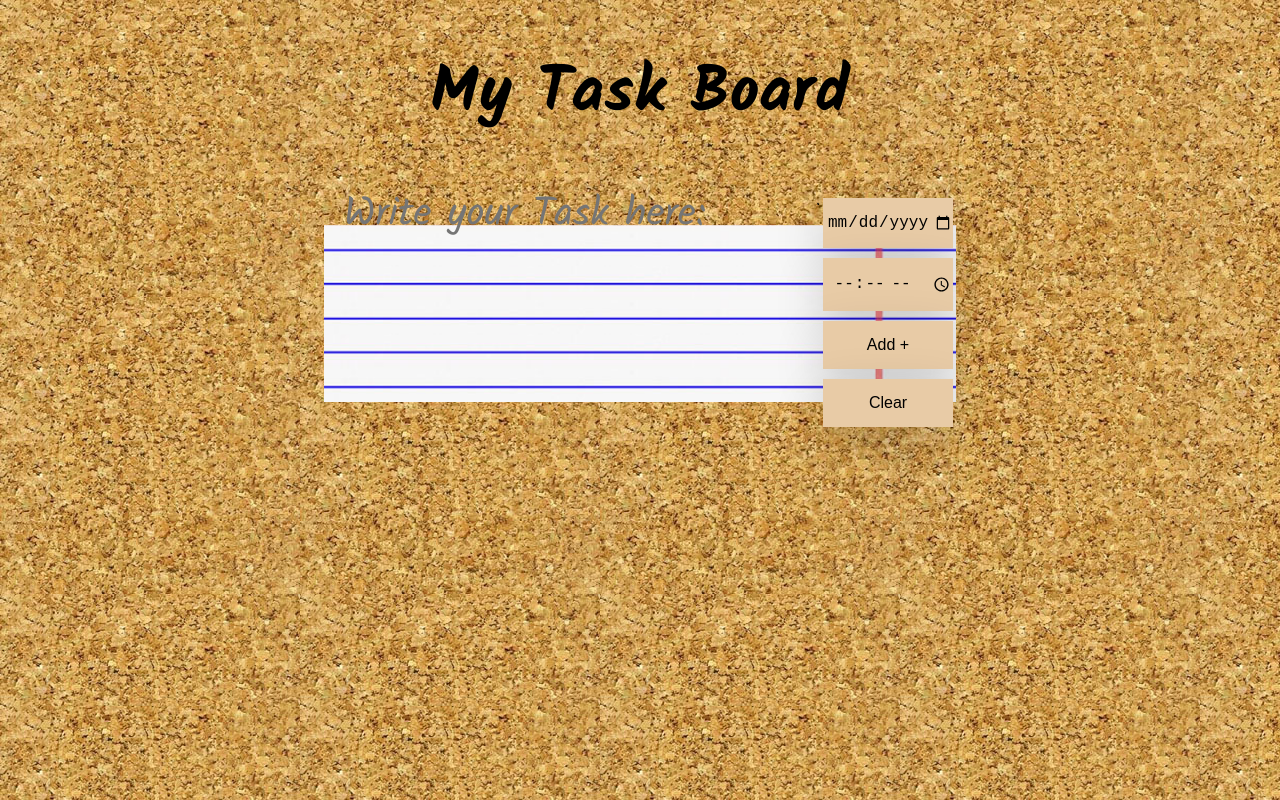
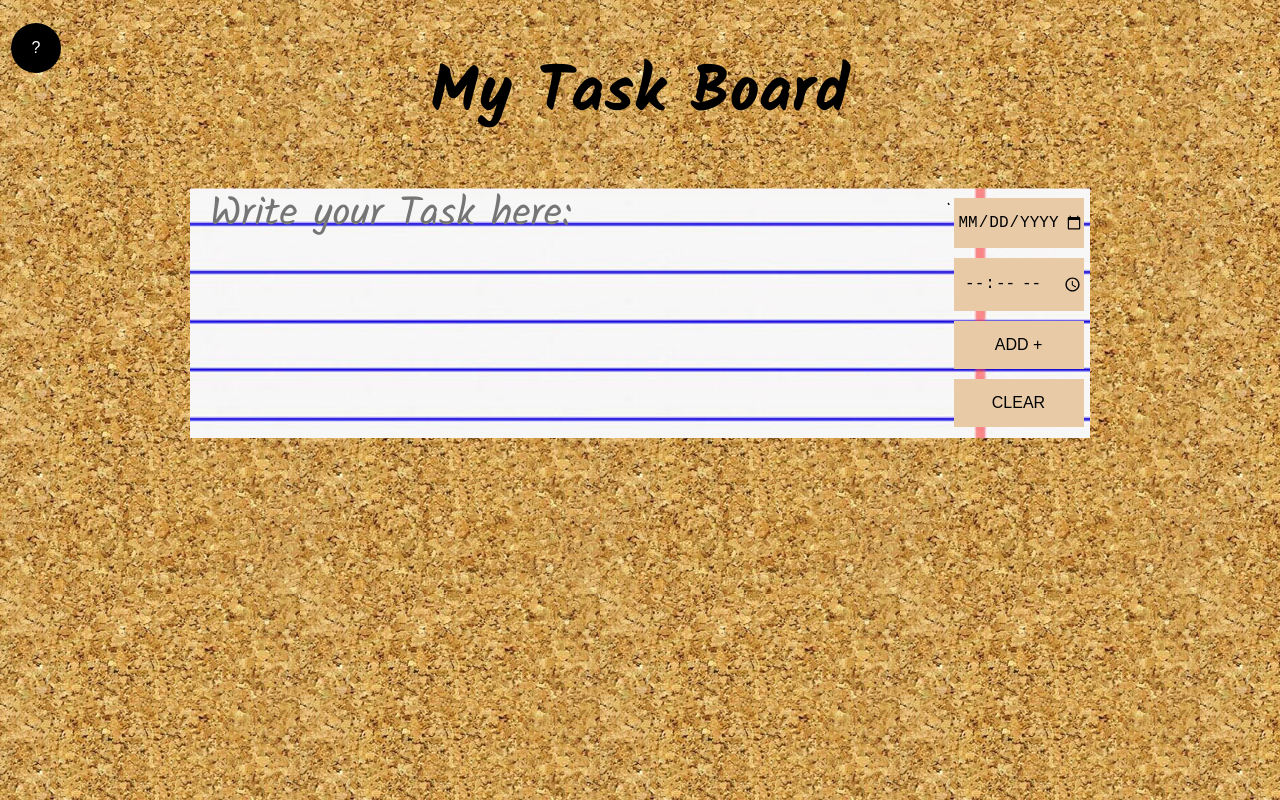
Before and after one commit to yakovsalem/My-Task-Board, a plain HTML site: page index.html in a window 1280 px wide. Drawn offline with nearby package versions, Linux system fonts and the light colour scheme.

Commit message:
Before Clear all

```diff
--- a/index.html
+++ b/index.html
@@ -10,7 +10,11 @@
     <link rel="stylesheet" href="style.css">
     <link rel="stylesheet" href="https://cdn.jsdelivr.net/npm/bootstrap-icons@1.5.0/font/bootstrap-icons.css">
 </head>
-<body>
+<body dir="auto">
+
+    <div class="help">
+        <button class="helpBtn">?</button>
+    </div>
 
     <div class="header">
         <h1>My Task Board</h1>
@@ -18,7 +22,7 @@
 
 <div class="inputTask">
     <div class="inputText">
-        <textarea name="taskDetails" id="taskTextBox" cols="30" rows="3" placeholder="Write your Task here:"></textarea>.
+        <textarea name="taskDetails" id="taskTextBox" cols="30" rows="3" placeholder="Write your Task here:" dir="auto"></textarea>.
     </div>
     <div class="sideBar">
         <input type="date" id="dateBox" onfocus="this.min=new Date().toISOString().split('T')[0]">
--- a/main.js
+++ b/main.js
@@ -1,5 +1,4 @@
 let allTasks = [];
-
 
 loadStorage();
 
@@ -50,17 +49,39 @@ function printTasks(allTasks){
         const note = `
         <div class="note" id="${obj.id}">
             <i class="bi-x-square-fill removeBtn" onclick="removeTask(${obj.id})"></i>
-            <div class="noteText">${obj.taskText}</div>
+            <div class="noteText" dir="auto">${obj.taskText}</div>
             <div class="noteData">
             <p>${obj.date}</p>
             <p>${obj.time}</p>
         </div>`
         notesArea.innerHTML += note;
     }
+    // for(let i = 0; i < allTasks.length; i++){
+    //     if (i === allTasks.length - 1){
+    //         const note = `
+    //         <div class="note fadeIn" id="${allTasks[i].id}">
+    //         <i class="bi-x-square-fill removeBtn" onclick="removeTask(${allTasks[i].id})"></i>
+    //         <div class="noteText">${allTasks[i].taskText}</div>
+    //         <div class="noteData">
+    //         <p>${allTasks[i].date}</p>
+    //         <p>${allTasks[i].time}</p>
+    //         </div>`
+    //         notesArea.innerHTML += note;
+    //     } else {
+    //         const note = `
+    //         <div class="note" id="${allTasks[i].id}">
+    //         <i class="bi-x-square-fill removeBtn" onclick="removeTask(${allTasks[i].id})"></i>
+    //         <div class="noteText">${allTasks[i].taskText}</div>
+    //         <div class="noteData">
+    //         <p>${allTasks[i].date}</p>
+    //         <p>${allTasks[i].time}</p>
+    //         </div>`
+    //         notesArea.innerHTML += note;
+    //     }
+    // }
 }
 
 function removeTask(id){
-    // allTasks = readStorage ();
     for (let i = 0; i < allTasks.length; i++) {
         if(allTasks[i].id == id){
             allTasks.splice(i, 1);
--- a/style.css
+++ b/style.css
@@ -1,6 +1,12 @@
+@font-face {
+    font-family: hebrewFont;
+    src: url(Assets/fonts/dana-yad-alefalefalef/DanaYadAlefAlefAlef-Normal.otf);
+
+}
+
 body {
     background-image: url("Assets/img/tile.jpg");
-    font-family: 'Kalam', cursive;
+    font-family: 'Kalam', hebrewFont;
 }
 
 .header{
@@ -9,17 +15,26 @@ body {
     font-size: xx-large;
 }
 
+.helpBtn{
+    border-radius: 50%;
+    width: 50px;
+    height: 50px;
+    background-color: black;
+    color: white;
+    position: fixed;
+    margin-top: -20px;
+    box-shadow: 0px 0px 0px rgba(0,0,0,0.99);
+}
+
 .inputTask{
     height: 250px;
-    width: 50%;
+    width: 900px;
     margin: auto;
     background-image: url("Assets/img/formbg.png");
     background-position: center;
     background-repeat: no-repeat;
     background-size: 100%;
-    box-sizing: border-box;
     display: flex;
-    /* flex-wrap: wrap; */
 }
 
 .inputText{
@@ -40,7 +55,7 @@ textarea{
     resize: none;
     line-height: 1.23;
     border: 0;
-    font-family: 'Kalam', cursive;
+    font-family: 'Kalam', hebrewFont;
 }
 
 textarea:focus{
@@ -48,6 +63,7 @@ textarea:focus{
 }
 
 input, button{
+    text-transform: uppercase;
     border: none;
     /* border-radius: 8px; */
     background-color: rgb(232, 203, 166);
@@ -56,16 +72,18 @@ input, button{
     width: 130px;
     text-align: center;
     font-size: 16px;
-    box-shadow: 0 17px 50px 0 rgba(0,0,0,0.19);
-    transition-duration: 0.4s;
 }
 
 
 button:hover, input:hover {
     background-color: rgb(101, 74, 38);
     color: white;
-    box-shadow: 3px 7px 10px 0 rgba(0,0,0,0.25);
+    box-shadow: 3px 3px 6px rgba(0,0,0,0.60);
+    transition-duration: 0.5s;
+}
 
+button:not(hover), input:not(hover) {
+    transition-duration: 0.5s;
 }
 
 .taskNotesArea{
@@ -75,7 +93,6 @@ button:hover, input:hover {
     flex-flow: row wrap;
     /* justify-content: center; */
     height: 100%;
-
 }
 
 @keyframes fadeIn {
@@ -94,9 +111,19 @@ button:hover, input:hover {
     background-repeat: no-repeat;
     background-size: 100%;
     box-sizing: border-box;
-    margin: 10px;
-    /* animation-name: fadeIn;
-    animation-duration: 1s; */
+}
+
+.note:hover{
+    margin-top: -10px;
+    transition-duration: 0.4s;
+}
+.note:not(hover){
+    transition-duration: 0.4s;
+}
+
+.note:last-child {
+    animation-name: fadeIn;
+    animation-duration: 1s;
 }
 
 .noteText{
@@ -116,14 +143,12 @@ button:hover, input:hover {
     line-height : 12px;
 }
 
-
 .removeBtn{
     position: absolute;
     margin: 20px;
     cursor: pointer;
     margin-left: 230px;
     opacity: 0;
-    /* border: 1px solid black; */
     height: 20px;
     width: 20px;
     padding: 20px;
@@ -131,6 +156,9 @@ button:hover, input:hover {
 
 .removeBtn:hover{
     opacity: 1;
-    animation-name: fadeIn;
-    animation-duration: 0.5s;
+    transition-duration: 0.4s;
 }
+
+.removeBtn:not(hover){
+    transition-duration: 0.4s;
+}
```
Also changed, not shown: Assets/fonts/dana-yad-alefalefalef/DanaYadAlefAlefAlef-Normal.otf (added), Assets/fonts/dana-yad-alefalefalef/DanaYadAlefAlefAlef-Normal.woff (added), 2 other files.
